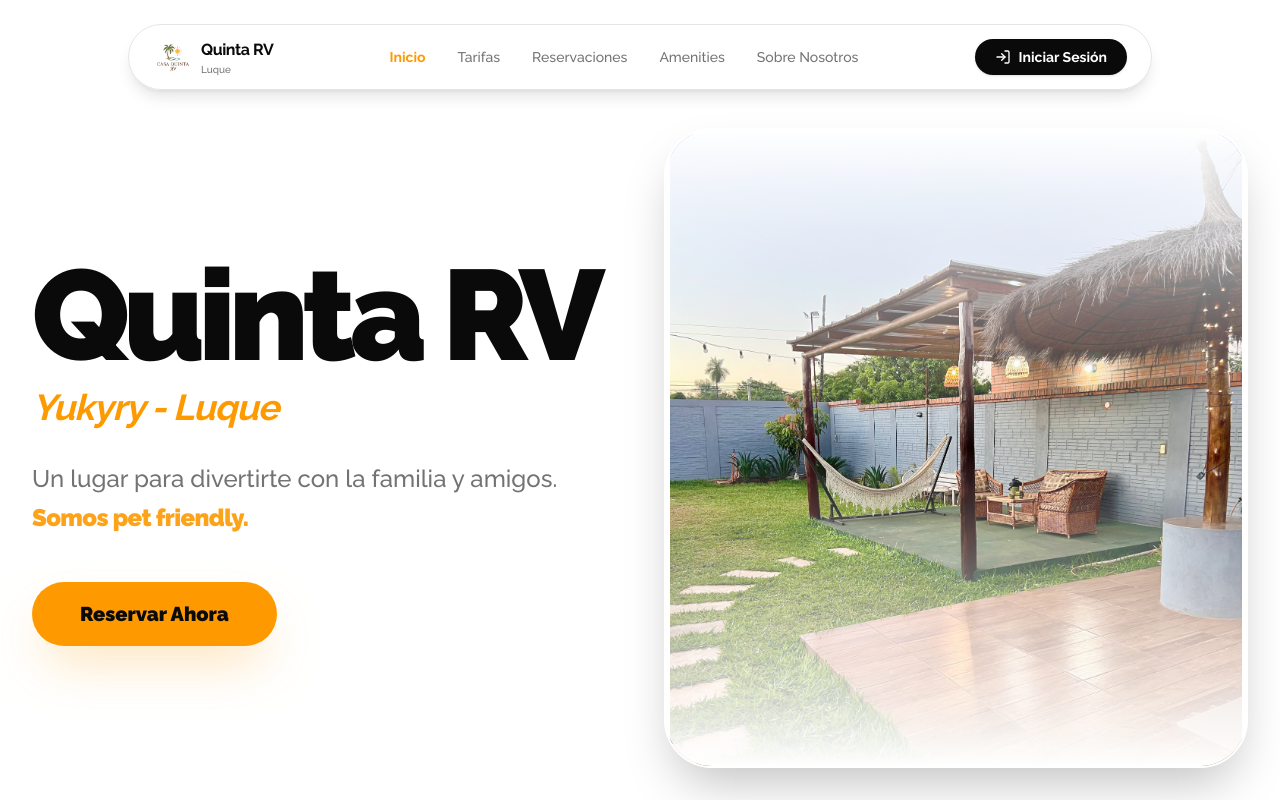
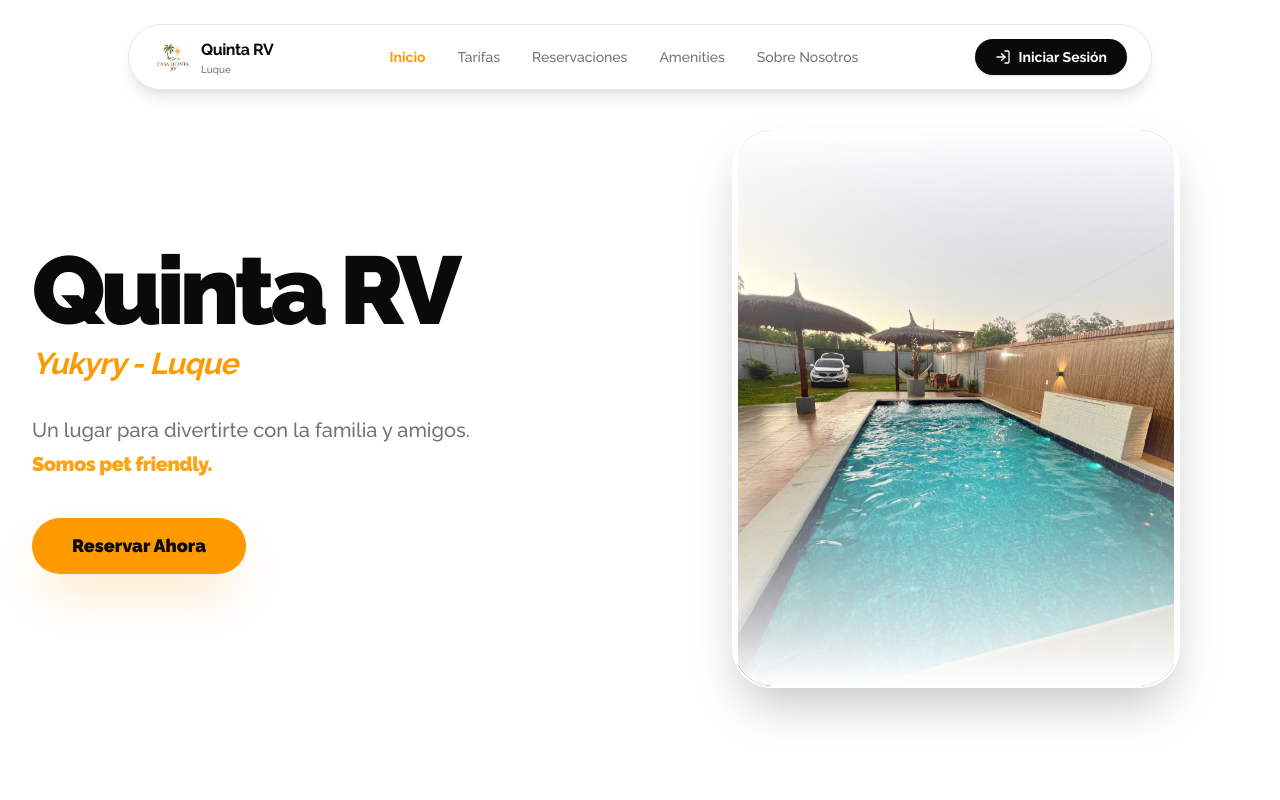
Before and after one commit to zcaraluna/quinta-rv, a Next.js app: page / in a window 1280 px wide. Shown: the top 800 px of the page. Built offline with nearby package versions, Linux system fonts and the light colour scheme.

Commit message:
UI: Refine Home page fonts and fix vertical reel animation

```diff
--- a/src/app/(public)/page.tsx
+++ b/src/app/(public)/page.tsx
@@ -12,26 +12,26 @@ export default async function Home() {
                 {/* Left Side: Content */}
                 <div className="text-center lg:text-left space-y-8 animate-in fade-in slide-in-from-left-8 duration-700">
                     <div className="space-y-2">
-                        <h1 className="text-6xl sm:text-7xl md:text-8xl lg:text-9xl font-black tracking-tighter text-foreground leading-none">
+                        <h1 className="text-5xl sm:text-6xl md:text-7xl lg:text-8xl font-black tracking-tighter text-foreground leading-none">
                             Quinta RV
                         </h1>
-                        <p className="text-2xl sm:text-3xl lg:text-4xl font-bold text-primary italic tracking-tight">
+                        <p className="text-xl sm:text-2xl lg:text-3xl font-bold text-primary italic tracking-tight">
                             Yukyry - Luque
                         </p>
                     </div>
 
                     <div className="space-y-1">
-                        <p className="text-xl sm:text-2xl text-muted-foreground font-medium balance leading-relaxed">
+                        <p className="text-lg sm:text-xl text-muted-foreground font-medium balance leading-relaxed">
                             Un lugar para divertirte con la familia y amigos.
                         </p>
-                        <p className="text-xl sm:text-2xl font-black text-primary/90 tracking-tight">
+                        <p className="text-lg sm:text-xl font-black text-primary/90 tracking-tight">
                             Somos pet friendly.
                         </p>
                     </div>
 
-                    <div className="pt-4">
+                    <div className="pt-2">
                         <Link href="/reservations">
-                            <Button size="lg" className="rounded-full px-12 h-16 font-black text-xl shadow-2xl shadow-primary/30 hover:scale-105 transition-all active:scale-95">
+                            <Button size="lg" className="rounded-full px-10 h-14 font-black text-lg shadow-2xl shadow-primary/30 hover:scale-105 transition-all active:scale-95">
                                 Reservar Ahora
                             </Button>
                         </Link>
@@ -39,7 +39,7 @@ export default async function Home() {
                 </div>
 
                 {/* Right Side: Photo Reel */}
-                <div className="w-full h-[600px] lg:h-[80vh] overflow-hidden rounded-[3rem] shadow-2xl border-2 border-white/50 relative animate-in fade-in slide-in-from-right-8 duration-1000">
+                <div className="w-full max-w-sm lg:max-w-md mx-auto h-[500px] lg:h-[70vh] overflow-hidden rounded-[2.5rem] shadow-2xl border-2 border-white/50 relative animate-in fade-in slide-in-from-right-8 duration-1000">
                     <div className="absolute inset-0 z-10 bg-gradient-to-t from-background via-transparent to-background pointer-events-none" />
                     <PhotoReel direction="vertical" />
                 </div>
--- a/src/app/globals.css
+++ b/src/app/globals.css
@@ -163,3 +163,27 @@
 .animate-marquee:hover {
   animation-play-state: paused;
 }
+
+@keyframes marquee-v {
+  0% {
+    transform: translateY(0);
+  }
+
+  100% {
+    transform: translateY(-50%);
+  }
+}
+
+.animate-marquee-vertical {
+  animation: marquee-v 80s linear infinite;
+}
+
+.animate-marquee-vertical:hover {
+  animation-play-state: paused;
+}
+
+@media (max-width: 640px) {
+  .animate-marquee-vertical {
+    animation-duration: 50s;
+  }
+}
```
